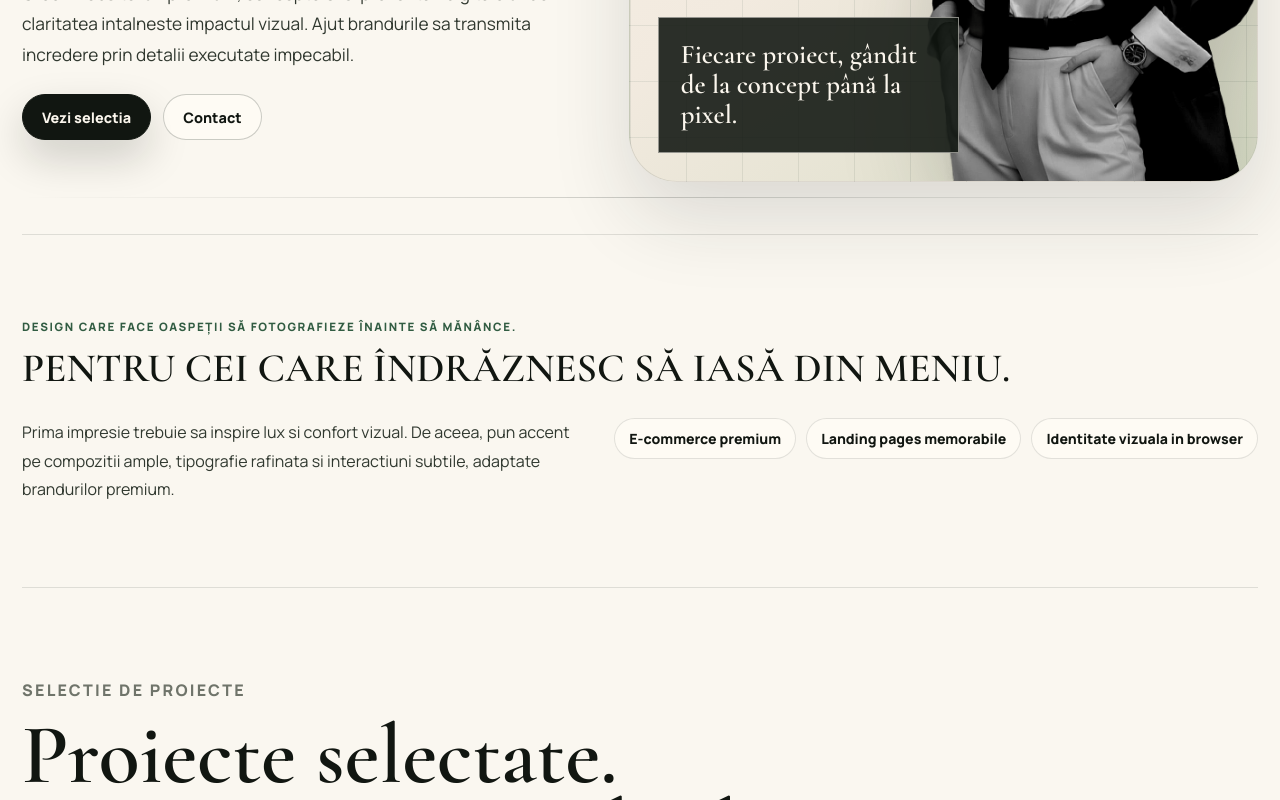
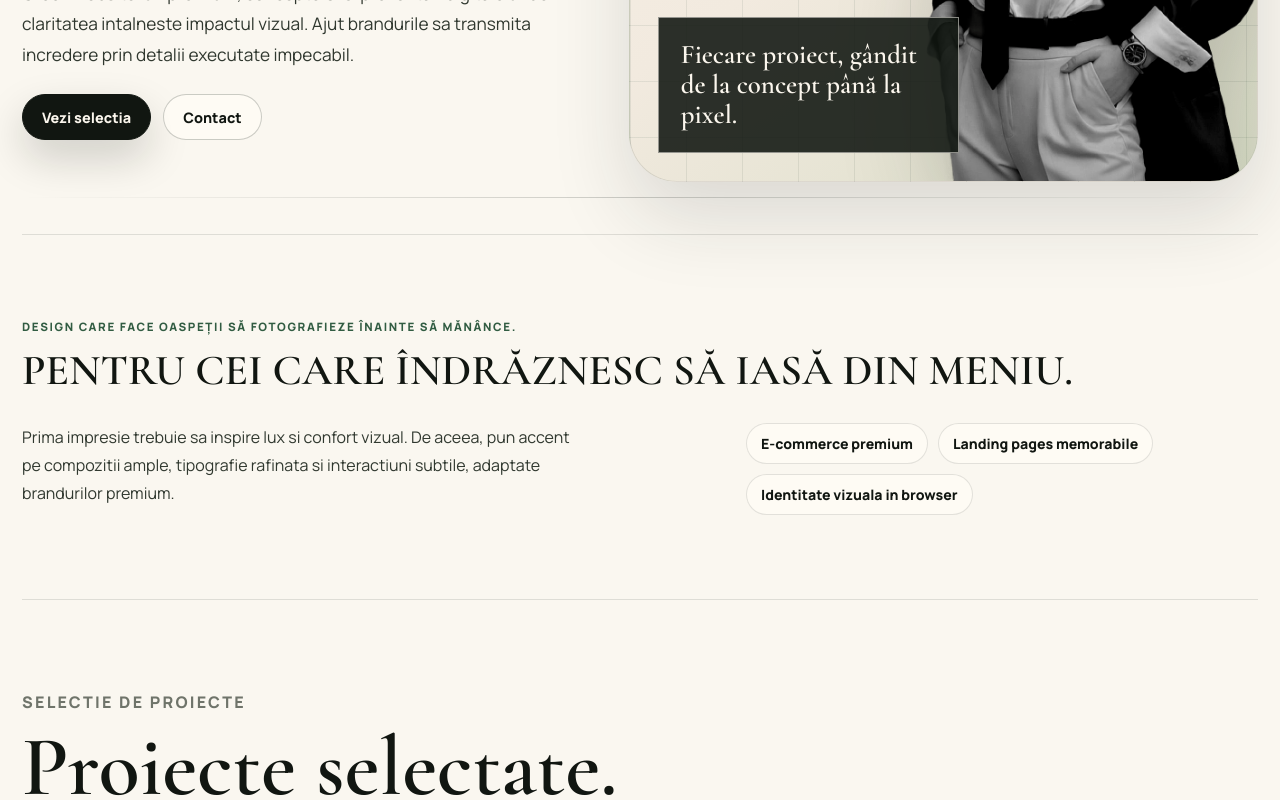
Before and after one commit to lidiadobos03-byte/My-portfolio, a React (Vite) app: page / in a window 1280 px wide. Shown: the part 558-1358 px from the top of the page. Built offline with nearby package versions, Linux system fonts and the light colour scheme.

Commit message:
Refine intro section layout

```diff
--- a/src/App.css
+++ b/src/App.css
@@ -343,16 +343,12 @@
 
 .intro-strip {
   display: grid;
-  grid-template-columns: minmax(0, 0.86fr) minmax(340px, 1.14fr);
-  gap: 28px;
-  align-items: end;
+  grid-template-columns: 1fr;
+  gap: 30px;
+  align-items: start;
   padding: 84px 0;
   border-top: 1px solid var(--line);
   border-bottom: 1px solid var(--line);
-}
-
-.intro-strip > div:first-child {
-  grid-column: 1 / -1;
 }
 
 .intro-strip h2,
@@ -365,15 +361,14 @@
 
 .intro-strip h2 {
   max-width: 100%;
-  font-size: clamp(2.45rem, 3.15vw, 3.05rem);
+  font-size: clamp(2.4rem, 3.35vw, 3.35rem);
   line-height: 1.05;
   white-space: nowrap;
 }
 
 .intro-copy {
-  grid-column: 1 / -1;
   display: grid;
-  grid-template-columns: minmax(0, 1fr) auto;
+  grid-template-columns: minmax(0, 700px) minmax(260px, 1fr);
   gap: 24px;
   align-items: start;
 }
```
